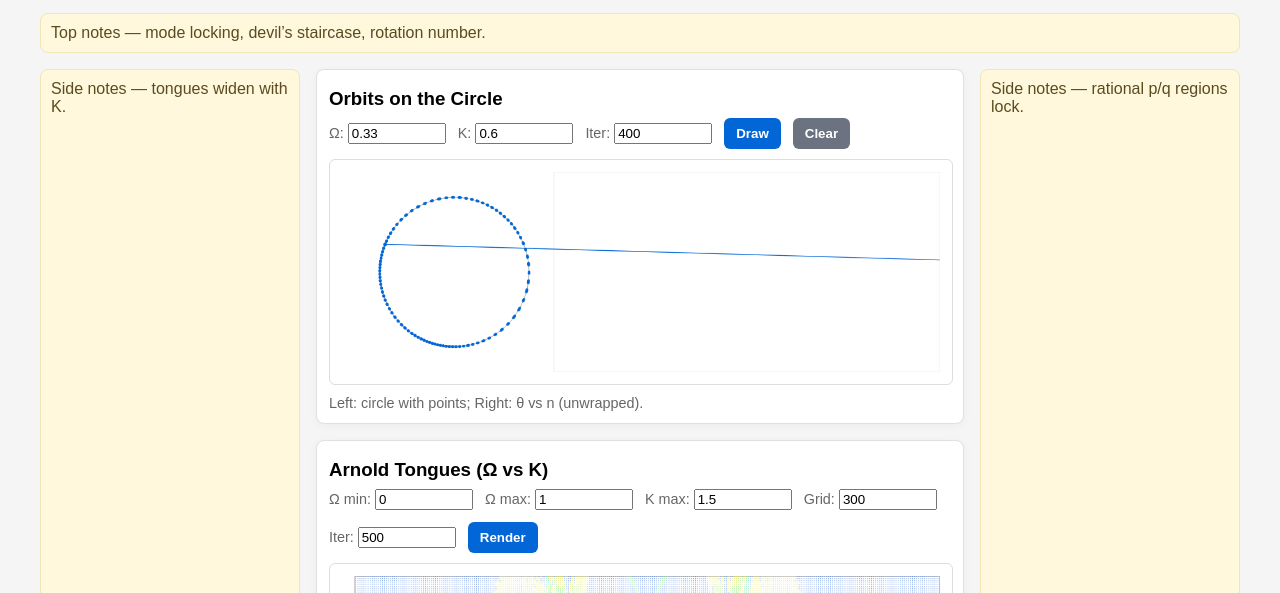
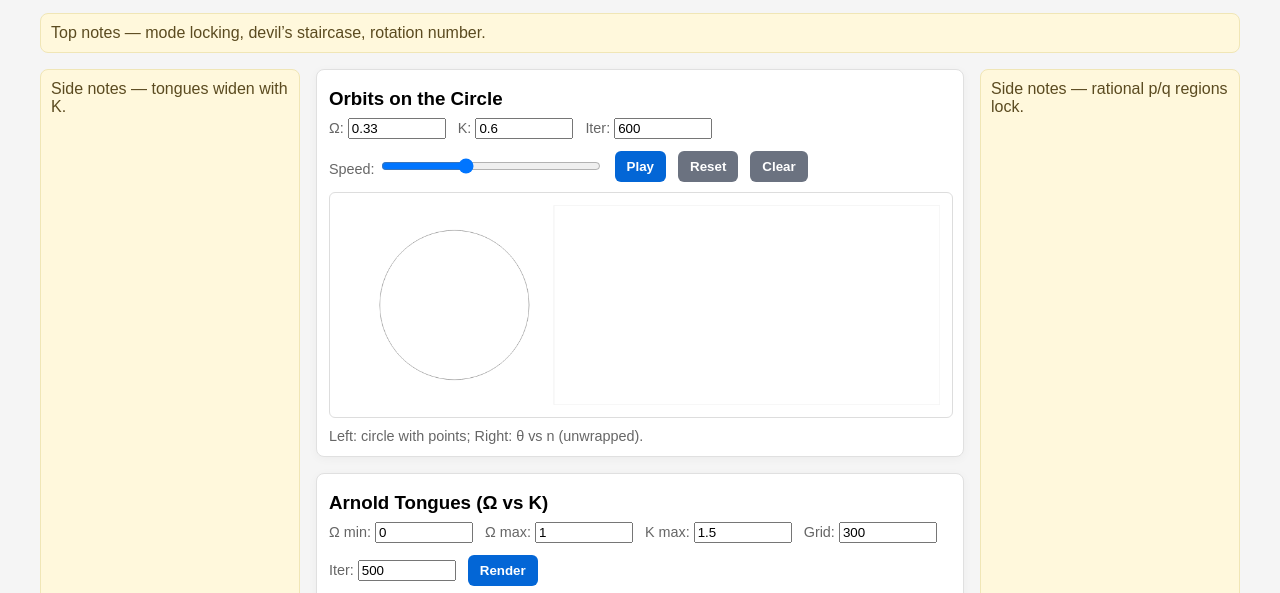
Before and after one commit to matthematics1137/chaos, a plain HTML site: page pages/circle_map.html in a window 1280 px wide. Shown: the part 135-728 px from the top of the page. Drawn offline with Linux system fonts and the light colour scheme.

Commit message:
Add OVERLAPS.md with integration guidelines; Circle Map: make orbit view animated with Play/Reset/Clear, speed control, and robust modulo

```diff
--- a/pages/circle_map.html
+++ b/pages/circle_map.html
@@ -39,8 +39,10 @@
         <div class="controls">
           <label>Ω: <input id="omega" type="number" step="0.001" value="0.33"/></label>
           <label>K: <input id="K" type="number" step="0.01" value="0.6"/></label>
-          <label>Iter: <input id="N" type="number" step="10" value="400"/></label>
-          <button class="button" id="orbitDraw">Draw</button>
+          <label>Iter: <input id="N" type="number" step="10" value="600"/></label>
+          <label>Speed: <input id="oSpeed" type="range" min="1" max="30" step="1" value="12"/></label>
+          <button class="button" id="orbitPlay">Play</button>
+          <button class="button secondary" id="orbitReset">Reset</button>
           <button class="button secondary" id="orbitClear">Clear</button>
         </div>
         <canvas id="orbit" width="1000" height="360"></canvas>
@@ -67,27 +69,22 @@
   </div>
 
   <script>
-  function circleStep(theta, omega, K){ return (theta + omega - (K/(2*Math.PI))*Math.sin(2*Math.PI*theta)) % 1; }
-  function drawOrbit(){
+  function circleStep(theta, omega, K){
+    const v = theta + omega - (K/(2*Math.PI))*Math.sin(2*Math.PI*theta);
+    return ((v % 1) + 1) % 1; // keep in [0,1)
+  }
+  (function(){
     const canvas=document.getElementById('orbit'); const ctx=canvas.getContext('2d');
-    const omega=parseFloat(document.getElementById('omega').value); const K=parseFloat(document.getElementById('K').value); const N=parseInt(document.getElementById('N').value,10);
-    ctx.clearRect(0,0,canvas.width,canvas.height);
-    // Left: unit circle points
-    const cx=200, cy=180, R=120; ctx.strokeStyle='#999'; ctx.beginPath(); ctx.arc(cx,cy,R,0,Math.PI*2); ctx.stroke();
-    // Right: theta vs n plot
-    const plotX0=360, plotY0=20, plotW=canvas.width-380, plotH=canvas.height-40; ctx.strokeStyle='#eee'; ctx.strokeRect(plotX0,plotY0,plotW,plotH);
-    let th=0.1; let unwrapped=0.1; ctx.strokeStyle='#0366d6'; ctx.lineWidth=1.4; ctx.beginPath();
-    for(let n=0;n<N;n++){
-      // circle points
-      const x=cx+R*Math.cos(2*Math.PI*th), y=cy+R*Math.sin(2*Math.PI*th); ctx.fillStyle='rgba(3,102,214,0.8)'; ctx.beginPath(); ctx.arc(x,y,2.2,0,Math.PI*2); ctx.fill();
-      // unwrapped theta
-      const px=plotX0 + (n/(N-1))*plotW; const py=plotY0 + (1-( (unwrapped % 1) ))*plotH; if(n===0) ctx.moveTo(px,py); else ctx.lineTo(px,py);
-      const next = circleStep(th, omega, K);
-      // unwrap: add nearest increment
-      let d = next - th; if(d>0.5) d-=1; if(d<-0.5) d+=1; unwrapped += d; th = next;
+    const cx=200, cy=180, R=120; const plotX0=360, plotY0=20, plotW=canvas.width-380, plotH=canvas.height-40;
+    let playing=false, version=0; let th=0.1, unwrapped=0.1, n=0;
+    function clearOrbit(){ ctx.clearRect(0,0,canvas.width,canvas.height); ctx.strokeStyle='#999'; ctx.beginPath(); ctx.arc(cx,cy,R,0,Math.PI*2); ctx.stroke(); ctx.strokeStyle='#eee'; ctx.strokeRect(plotX0,plotY0,plotW,plotH); }
+    function startOrbit(){ const my=++version; playing=true; n=0; th=0.1; unwrapped=0.1; clearOrbit(); step(); function step(){ if(my!==version) return; if(!playing){ requestAnimationFrame(step); return; } const omega=parseFloat(document.getElementById('omega').value); const K=parseFloat(document.getElementById('K').value); const N=parseInt(document.getElementById('N').value,10); const speed=parseInt(document.getElementById('oSpeed').value,10); ctx.strokeStyle='#0366d6'; ctx.lineWidth=1.2; ctx.beginPath(); for(let s=0;s<speed && n<N; s++, n++){ const x=cx+R*Math.cos(2*Math.PI*th), y=cy+R*Math.sin(2*Math.PI*th); ctx.fillStyle='rgba(3,102,214,0.9)'; ctx.beginPath(); ctx.arc(x,y,2.0,0,Math.PI*2); ctx.fill(); const px=plotX0 + (n/(N-1))*plotW; const py=plotY0 + (1-((unwrapped%1)))*plotH; if(n===0) ctx.moveTo(px,py); else ctx.lineTo(px,py); const next=circleStep(th,omega,K); let d=next-th; if(d>0.5) d-=1; if(d<-0.5) d+=1; unwrapped+=d; th=next; } ctx.stroke(); if(n<N){ requestAnimationFrame(step); } }
     }
-    ctx.stroke();
-  }
+    document.getElementById('orbitPlay').addEventListener('click', (e)=>{ if(!playing){ e.target.textContent='Pause'; if(n===0 || n>=parseInt(document.getElementById('N').value,10)) startOrbit(); else { playing=true; } } else { playing=false; e.target.textContent='Play'; } });
+    document.getElementById('orbitReset').addEventListener('click', ()=>{ playing=false; document.getElementById('orbitPlay').textContent='Play'; th=0.1; unwrapped=0.1; n=0; clearOrbit(); });
+    document.getElementById('orbitClear').addEventListener('click', ()=>{ clearOrbit(); });
+    clearOrbit();
+  })();
   function renderTongues(){
     const canvas=document.getElementById('tongue'); const ctx=canvas.getContext('2d');
     const oMin=parseFloat(document.getElementById('oMin').value), oMax=parseFloat(document.getElementById('oMax').value), kMax=parseFloat(document.getElementById('kMax').value); const grid=parseInt(document.getElementById('grid').value,10); const tIter=parseInt(document.getElementById('tIter').value,10);
```
Also changed, not shown: 1 other file.
